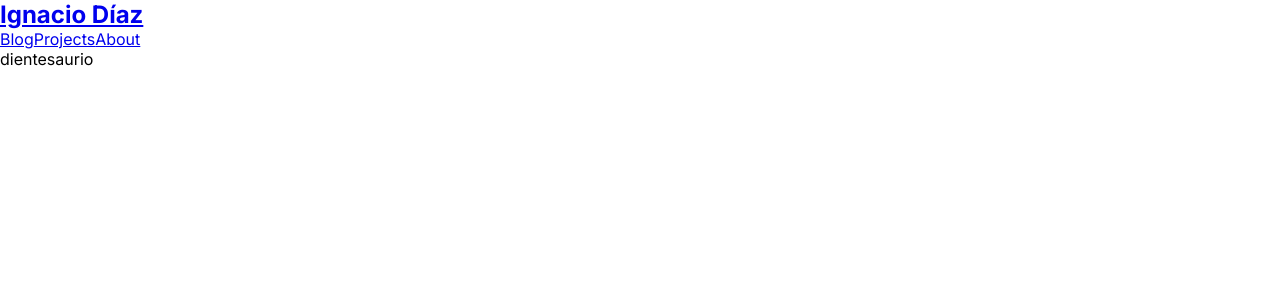
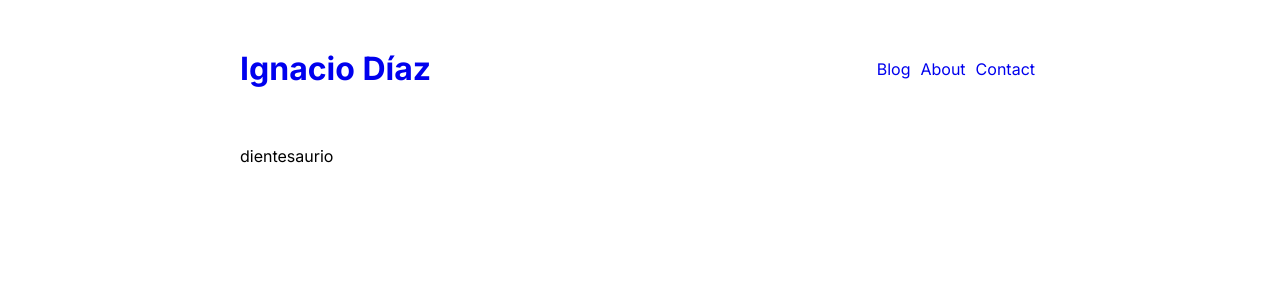
Before and after one commit to ignaciodiazb/blog, a Next.js app: page / in a window 1280 px wide. Shown: the top 300 px of the page. Built offline with nearby package versions, Linux system fonts and the light colour scheme.

Commit message:
Added home page layout.tsx

```diff
--- /dev/null
+++ b/src/app/layout.css
@@ -0,0 +1,27 @@
+.head__content {
+  align-items: center;
+  display: flex;
+  flex-direction: row;
+  justify-content: space-between;
+  margin: 0 auto;
+  max-width: 800px;
+  padding: 20px 0;
+}
+.logo__link {
+  text-decoration: none;
+}
+.main {
+  margin: 0 auto;
+  max-width: 800px;
+}
+.nav__list {
+  display: flex;
+  flex-direction: row;
+}
+.nav__item {
+  list-style: none;
+  margin: 0 5px;
+}
+.nav__link {
+  text-decoration: none;
+}
--- a/src/app/layout.tsx
+++ b/src/app/layout.tsx
@@ -2,7 +2,7 @@ import Link from "next/link";
 import type { Metadata } from "next";
 import { Inter } from "next/font/google";
 
-import "./globals.css";
+import "./layout.css";
 
 const inter = Inter({ subsets: ["latin"] });
 
@@ -15,19 +15,38 @@ export default function RootLayout({ children }: { children: React.ReactNode })
   return (
     <html lang="en">
       <body className={inter.className}>
-        <nav>
-          <h1>
-            <Link href={"/"}>Ignacio Díaz</Link>
-          </h1>
-          <ul>
-            <li>
-              <Link href={"/blog"}>Blog</Link>
-              <Link href={"/projects"}>Projects</Link>
-              <Link href={"/about"}>About</Link>
-            </li>
-          </ul>
-        </nav>
-        {children}
+        <header className={"head"}>
+          <div className={"head__content"}>
+            <h1 className={"logo"}>
+              <Link className={"logo__link"} href={"/"}>
+                Ignacio Díaz
+              </Link>
+            </h1>
+            <nav className={"nav"}>
+              <ul className={"nav__list"}>
+                <li className={"nav__item"}>
+                  <Link className={"nav__link"} href={"/blog"}>
+                    Blog
+                  </Link>
+                </li>
+                <li className={"nav__item"}>
+                  <Link className={"nav__link"} href={"/about"}>
+                    About
+                  </Link>
+                </li>
+                {/* <li className={"nav__item"}>
+                  <Link className={"nav__link"} href={"/projects"}>Projects</Link>
+                </li> */}
+                <li className={"nav__item"}>
+                  <Link className={"nav__link"} href={"/contact"}>
+                    Contact
+                  </Link>
+                </li>
+              </ul>
+            </nav>
+          </div>
+        </header>
+        <main className={"main"}>{children}</main>
       </body>
     </html>
   );
```
